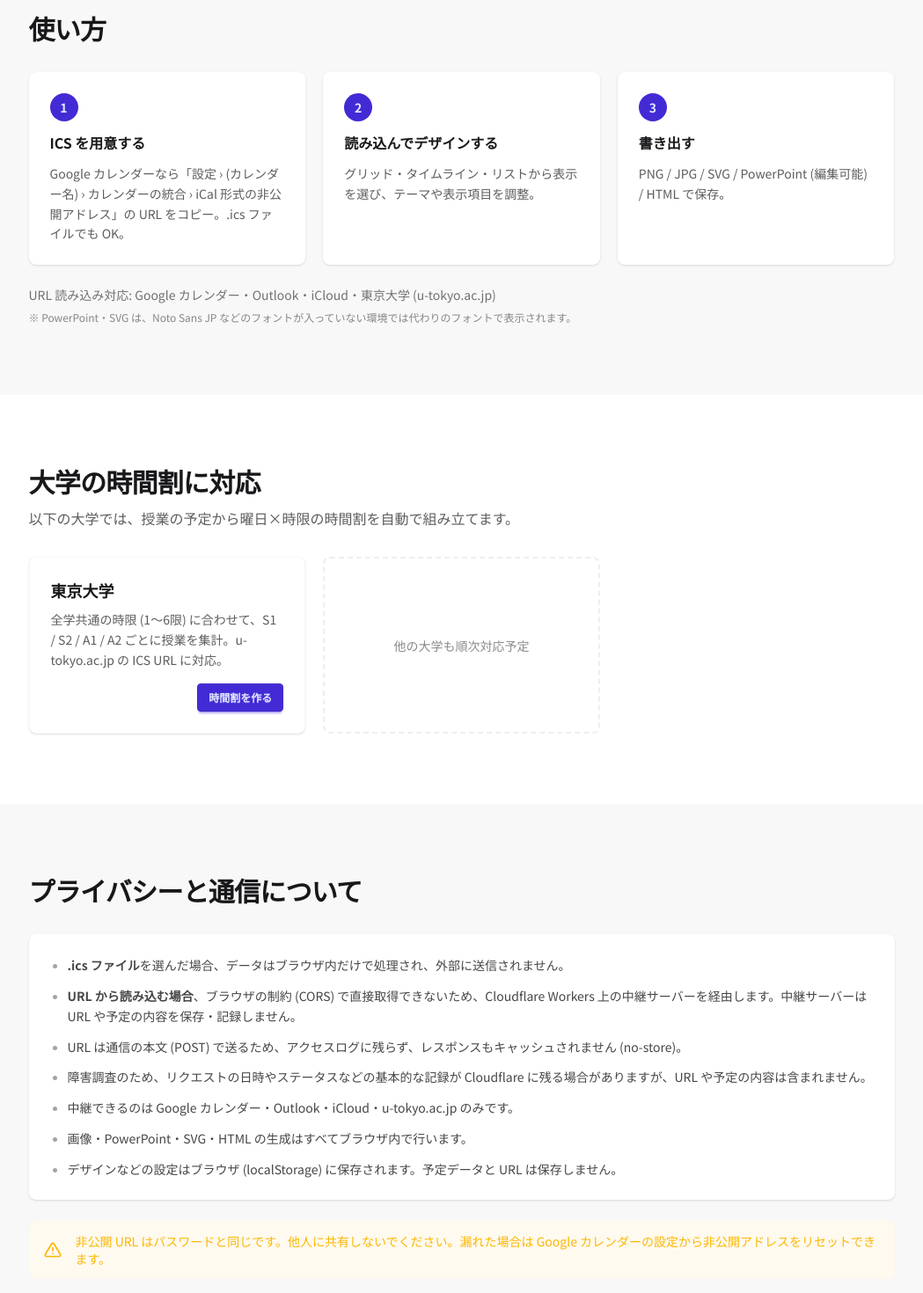
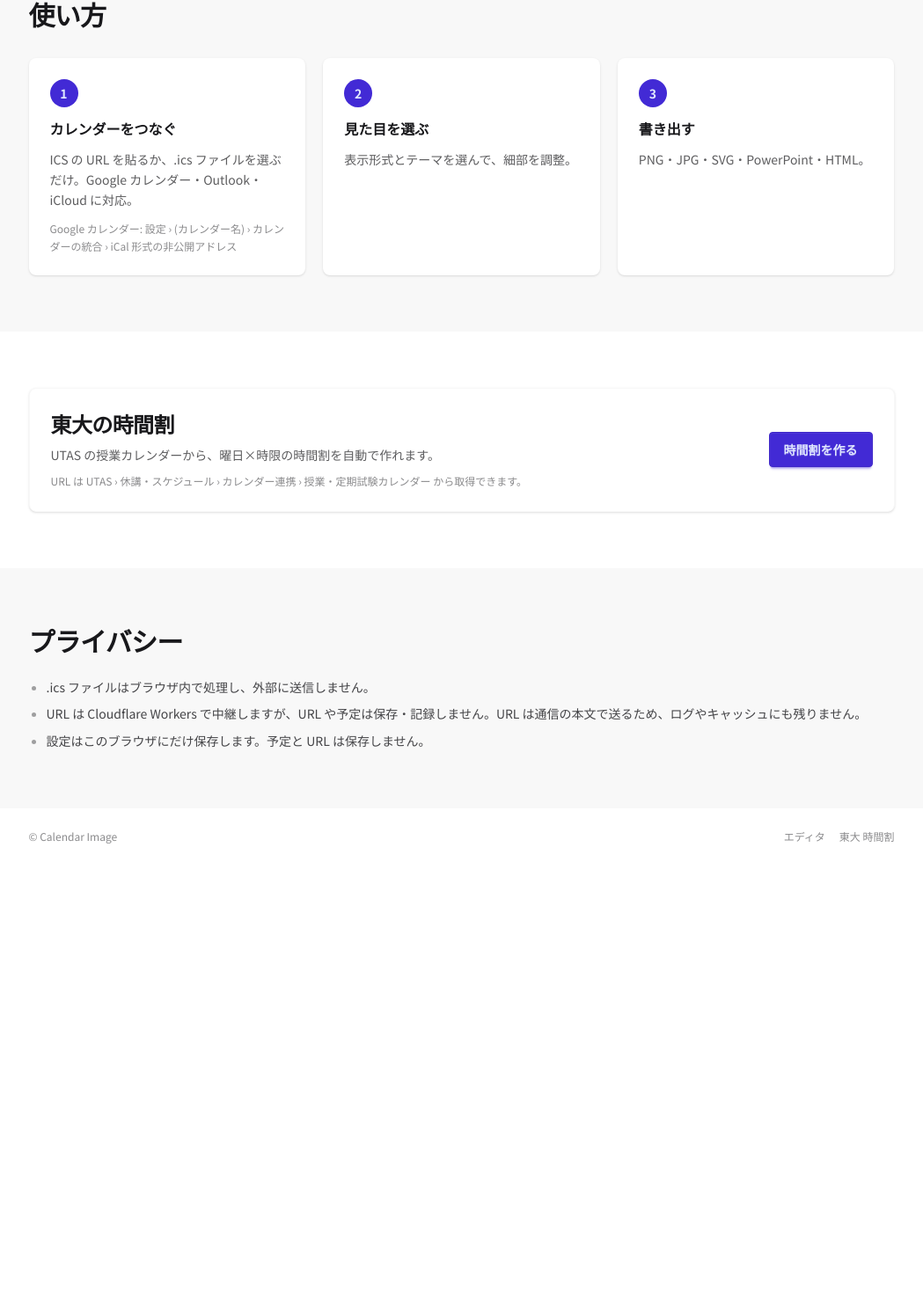
Before and after one commit to nakomochi/calendar-image, a SvelteKit app: page / in a window 1280 px wide. Shown: the part 680-2150 px from the top of the page at 88% size, without its empty margins (108-1157 px from the left). After the commit the page ends 1663 px from the top, so only its background shows below. Built offline with nearby package versions, Linux system fonts and the light colour scheme.

Commit message:
fix: merge UTAS [休]/[補] sessions into regular courses and simplify landing copy

```diff
--- a/src/lib/components/sidebar/ImportSection.svelte
+++ b/src/lib/components/sidebar/ImportSection.svelte
@@ -118,6 +118,11 @@
       {loading ? '...' : '読込'}
     </button>
   </form>
+  {#if $utokyoMode}
+    <p class="text-[10px] text-gray-500 leading-relaxed">
+      URL は UTAS › 休講・スケジュール › カレンダー連携 › 授業・定期試験カレンダー から取得できます。
+    </p>
+  {/if}
   <label
     for={FILE_INPUT_ID}
     class="block border-2 border-dashed rounded-lg p-4 text-center text-xs text-gray-400 cursor-pointer hover:border-primary focus-within:border-primary"
@@ -140,6 +145,6 @@
     <div class="text-success text-xs">{loadedCount} 件の予定を読み込みました</div>
   {/if}
   <p class="text-[10px] text-gray-400 leading-relaxed">
-    URL から読み込む場合は Cloudflare Workers で中継しますが、URL や予定の内容は保存・記録しません。URL はリクエスト本文で送るため、アクセスログやキャッシュにも残りません。ファイルを選んだ場合、データは外部に送信されません。 <a href="/#privacy" class="link" target="_blank" rel="noopener">詳細</a>
+    URL は中継サーバーを経由しますが、URL や予定は保存・記録しません。ファイルは外部に送信しません。 <a href="/#privacy" class="link" target="_blank" rel="noopener">詳細</a>
   </p>
 </div>
--- a/src/routes/+page.svelte
+++ b/src/routes/+page.svelte
@@ -9,36 +9,34 @@
   // Gentle collage offsets, indexed like previewThemes.
   const PREVIEW_TILTS = ['-rotate-2', 'rotate-1 translate-y-4', 'rotate-1', '-rotate-1 translate-y-4'];
 
-  const STEPS = [
+  const STEPS: { title: string; body: string; hint?: string }[] = [
     {
-      title: 'ICS を用意する',
-      body: 'Google カレンダーなら「設定 › (カレンダー名) › カレンダーの統合 › iCal 形式の非公開アドレス」の URL をコピー。.ics ファイルでも OK。',
+      title: 'カレンダーをつなぐ',
+      body: 'ICS の URL を貼るか、.ics ファイルを選ぶだけ。Google カレンダー・Outlook・iCloud に対応。',
+      hint: 'Google カレンダー: 設定 › (カレンダー名) › カレンダーの統合 › iCal 形式の非公開アドレス',
     },
     {
-      title: '読み込んでデザインする',
-      body: 'グリッド・タイムライン・リストから表示を選び、テーマや表示項目を調整。',
+      title: '見た目を選ぶ',
+      body: '表示形式とテーマを選んで、細部を調整。',
     },
     {
       title: '書き出す',
-      body: 'PNG / JPG / SVG / PowerPoint (編集可能) / HTML で保存。',
+      body: 'PNG・JPG・SVG・PowerPoint・HTML。',
     },
   ];
 
-  const UNIVERSITIES = [
-    {
-      name: '東京大学',
-      description:
-        '全学共通の時限 (1〜6限) に合わせて、S1 / S2 / A1 / A2 ごとに授業を集計。u-tokyo.ac.jp の ICS URL に対応。',
-      href: '/timetable/utokyo',
-    },
+  const PRIVACY_POINTS = [
+    '.ics ファイルはブラウザ内で処理し、外部に送信しません。',
+    'URL は Cloudflare Workers で中継しますが、URL や予定は保存・記録しません。URL は通信の本文で送るため、ログやキャッシュにも残りません。',
+    '設定はこのブラウザにだけ保存します。予定と URL は保存しません。',
   ];
 </script>
 
 <svelte:head>
-  <title>Calendar Image — ICS カレンダーを画像・スライドに</title>
+  <title>Calendar Image — いつものカレンダーを画像・スライドに</title>
   <meta
     name="description"
-    content="Google カレンダーなどの ICS を読み込んで、テーマを選ぶだけ。PNG・SVG・PowerPoint・HTML に書き出せるカレンダー画像ジェネレーター。大学の時間割にも対応。"
+    content="Google カレンダーなどの ICS をそのまま読み込んで、カレンダー画像や編集できる PowerPoint・SVG に書き出せます。"
   />
 </svelte:head>
 
@@ -48,7 +46,7 @@
       <a href="/" class="text-lg font-bold tracking-tight">Calendar Image</a>
       <nav aria-label="ページ内リンク" class="flex items-center gap-1">
         <a href="#how" class="btn btn-ghost btn-sm hidden font-normal sm:inline-flex">使い方</a>
-        <a href="#universities" class="btn btn-ghost btn-sm hidden font-normal sm:inline-flex">対応大学</a>
+        <a href="#utokyo" class="btn btn-ghost btn-sm hidden font-normal sm:inline-flex">東大 時間割</a>
         <a href="#privacy" class="btn btn-ghost btn-sm hidden font-normal sm:inline-flex">プライバシー</a>
         <a href="/editor" class="btn btn-primary btn-sm ml-1">エディタを開く</a>
       </nav>
@@ -59,14 +57,14 @@
     <section class="mx-auto grid max-w-5xl items-center gap-12 px-5 py-16 md:grid-cols-2 md:py-24">
       <div class="space-y-6">
         <h1 class="text-3xl font-bold leading-tight tracking-tight sm:text-4xl md:text-5xl">
-          ICS カレンダーを、そのまま<br class="hidden sm:inline" />見せられる画像に。
+          いつものカレンダーを、<br />そのまま画像に。
         </h1>
         <p class="text-base leading-relaxed text-base-content/70 sm:text-lg">
-          Google カレンダーなどの ICS を読み込んで、テーマを選ぶだけ。PNG・SVG・PowerPoint・HTML に書き出せます。
+          Google カレンダーなどをつなぐだけ。PNG のほか、あとから編集できる PowerPoint・SVG にも書き出せます。
         </p>
         <div class="flex flex-wrap gap-3">
           <a href="/editor" class="btn btn-primary">エディタを開く</a>
-          <a href="#universities" class="btn btn-outline">大学の時間割を作る</a>
+          <a href="/timetable/utokyo" class="btn btn-outline">東大の時間割を作る</a>
         </div>
       </div>
 
@@ -80,7 +78,7 @@
     </section>
 
     <section id="how" class="scroll-mt-20 bg-base-200">
-      <div class="mx-auto max-w-5xl px-5 py-16 md:py-20">
+      <div class="mx-auto max-w-5xl px-5 py-14 md:py-16">
         <h2 class="text-2xl font-bold tracking-tight sm:text-3xl">使い方</h2>
         <ol class="mt-8 grid gap-5 md:grid-cols-3">
           {#each STEPS as step, i (step.title)}
@@ -94,74 +92,43 @@
                 </span>
                 <h3 class="card-title text-base">{step.title}</h3>
                 <p class="text-sm leading-relaxed text-base-content/70">{step.body}</p>
+                {#if step.hint}
+                  <p class="text-xs leading-relaxed text-base-content/50">{step.hint}</p>
+                {/if}
               </div>
             </li>
           {/each}
         </ol>
-        <p class="mt-6 text-sm text-base-content/60">
-          URL 読み込み対応: Google カレンダー・Outlook・iCloud・東京大学 (u-tokyo.ac.jp)
-        </p>
-        <p class="mt-2 text-xs text-base-content/50">
-          ※ PowerPoint・SVG は、Noto Sans JP などのフォントが入っていない環境では代わりのフォントで表示されます。
-        </p>
       </div>
     </section>
 
-    <section id="universities" class="scroll-mt-20">
-      <div class="mx-auto max-w-5xl px-5 py-16 md:py-20">
-        <h2 class="text-2xl font-bold tracking-tight sm:text-3xl">大学の時間割に対応</h2>
-        <p class="mt-3 text-base-content/70">
-          以下の大学では、授業の予定から曜日×時限の時間割を自動で組み立てます。
-        </p>
-        <div class="mt-8 grid gap-5 sm:grid-cols-2 lg:grid-cols-3">
-          {#each UNIVERSITIES as uni (uni.href)}
-            <article class="card border border-base-200 bg-base-100 shadow-sm">
-              <div class="card-body">
-                <h3 class="card-title">{uni.name}</h3>
-                <p class="text-sm leading-relaxed text-base-content/70">{uni.description}</p>
-                <div class="card-actions mt-2 justify-end">
-                  <a href={uni.href} class="btn btn-primary btn-sm">時間割を作る</a>
-                </div>
-              </div>
-            </article>
-          {/each}
-          <div
-            class="card flex items-center justify-center border-2 border-dashed border-base-300 p-8 text-center text-sm text-base-content/50"
-          >
-            他の大学も順次対応予定
+    <section id="utokyo" class="scroll-mt-20">
+      <div class="mx-auto max-w-5xl px-5 py-14 md:py-16">
+        <div class="card border border-base-200 bg-base-100 shadow-sm">
+          <div class="card-body gap-3 md:flex-row md:items-center md:justify-between md:gap-8">
+            <div class="space-y-2">
+              <h2 class="text-xl font-bold tracking-tight sm:text-2xl">東大の時間割</h2>
+              <p class="text-sm leading-relaxed text-base-content/70">
+                UTAS の授業カレンダーから、曜日×時限の時間割を自動で作れます。
+              </p>
+              <p class="text-xs leading-relaxed text-base-content/50">
+                URL は UTAS › 休講・スケジュール › カレンダー連携 › 授業・定期試験カレンダー から取得できます。
+              </p>
+            </div>
+            <a href="/timetable/utokyo" class="btn btn-primary shrink-0">時間割を作る</a>
           </div>
         </div>
       </div>
     </section>
 
     <section id="privacy" class="scroll-mt-20 bg-base-200">
-      <div class="mx-auto max-w-5xl px-5 py-16 md:py-20">
-        <h2 class="text-2xl font-bold tracking-tight sm:text-3xl">プライバシーと通信について</h2>
-        <div class="card mt-8 bg-base-100 shadow-sm">
-          <div class="card-body">
-            <ul class="list-disc space-y-3 pl-5 text-sm leading-relaxed text-base-content/80 marker:text-base-content/40">
-              <li><strong>.ics ファイル</strong>を選んだ場合、データはブラウザ内だけで処理され、外部に送信されません。</li>
-              <li>
-                <strong>URL から読み込む場合</strong>、ブラウザの制約 (CORS) で直接取得できないため、Cloudflare Workers 上の中継サーバーを経由します。中継サーバーは URL や予定の内容を保存・記録しません。
-              </li>
-              <li>URL は通信の本文 (POST) で送るため、アクセスログに残らず、レスポンスもキャッシュされません (no-store)。</li>
-              <li>
-                障害調査のため、リクエストの日時やステータスなどの基本的な記録が Cloudflare に残る場合がありますが、URL や予定の内容は含まれません。
-              </li>
-              <li>中継できるのは Google カレンダー・Outlook・iCloud・u-tokyo.ac.jp のみです。</li>
-              <li>画像・PowerPoint・SVG・HTML の生成はすべてブラウザ内で行います。</li>
-              <li>デザインなどの設定はブラウザ (localStorage) に保存されます。予定データと URL は保存しません。</li>
-            </ul>
-          </div>
-        </div>
-        <div role="alert" class="alert alert-warning alert-soft mt-6 text-sm">
-          <svg xmlns="http://www.w3.org/2000/svg" class="size-5 shrink-0" fill="none" viewBox="0 0 24 24" stroke="currentColor" aria-hidden="true">
-            <path stroke-linecap="round" stroke-linejoin="round" stroke-width="2" d="M12 9v4m0 4h.01M10.29 3.86 1.82 18a2 2 0 0 0 1.71 3h16.94a2 2 0 0 0 1.71-3L13.71 3.86a2 2 0 0 0-3.42 0z" />
-          </svg>
-          <span>
-            非公開 URL はパスワードと同じです。他人に共有しないでください。漏れた場合は Google カレンダーの設定から非公開アドレスをリセットできます。
-          </span>
-        </div>
+      <div class="mx-auto max-w-5xl px-5 py-14 md:py-16">
+        <h2 class="text-2xl font-bold tracking-tight sm:text-3xl">プライバシー</h2>
+        <ul class="mt-6 list-disc space-y-2 pl-5 text-sm leading-relaxed text-base-content/80 marker:text-base-content/40">
+          {#each PRIVACY_POINTS as point (point)}
+            <li>{point}</li>
+          {/each}
+        </ul>
       </div>
     </section>
   </main>
```
Also changed, not shown: src/lib/calendar/timetable.ts (+22 -7 lines).
